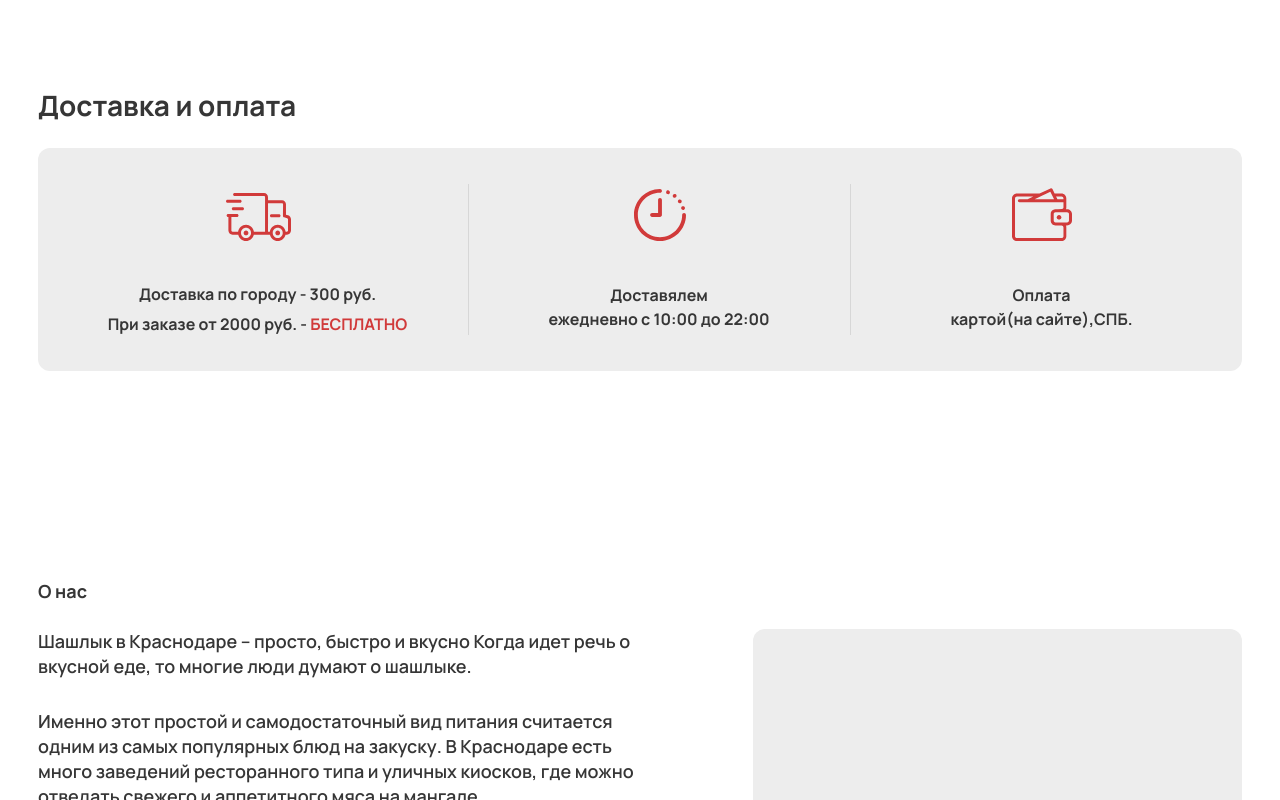
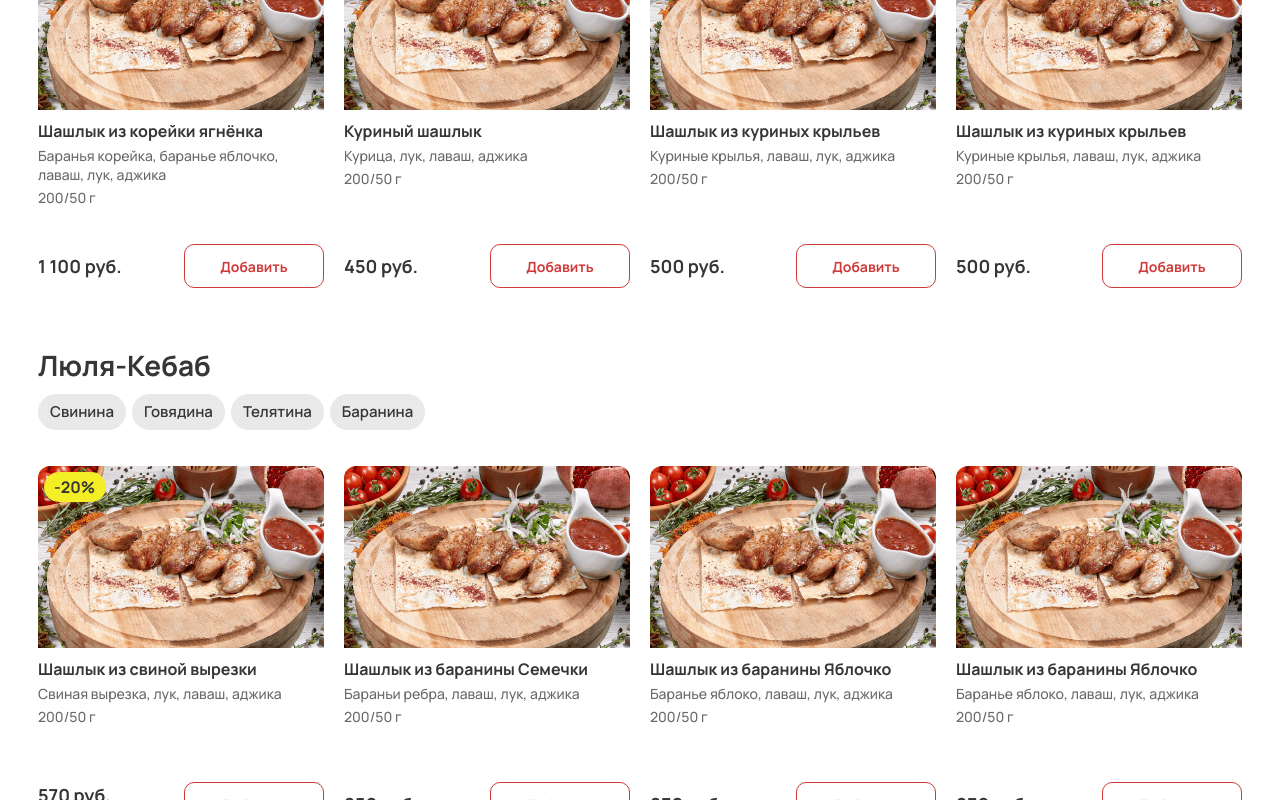
Before and after one commit to Vadim4ick/shampur, a Next.js app: page / in a window 1280 px wide. Shown: the part 1420-2220 px from the top of the page. Built offline with nearby package versions, Linux system fonts and the light colour scheme.

Commit message:
заполнение товарами

```diff
--- a/src/components/CatalogItem.tsx
+++ b/src/components/CatalogItem.tsx
@@ -31,9 +31,11 @@ const CatalogItem = ({ item }: { item: ICatalogItem }) => {
             {item.title}
           </p>
 
-          <div className="line-clamp-2 text-[14px] font-[500] leading-[19px] text-[#696969]">
-            {item.description.join(", ")}
-          </div>
+          {item.description && (
+            <div className="line-clamp-2 text-[14px] font-[500] leading-[19px] text-[#696969]">
+              {item.description.join(", ")}
+            </div>
+          )}
 
           <span className="text-[14px] font-[500] leading-[19px] text-[#696969]">
             {item.weight}
--- a/src/shared/const/catalogItems.tsx
+++ b/src/shared/const/catalogItems.tsx
@@ -2,24 +2,23 @@ export interface ICatalogItem {
   id: number;
   img: string;
   title: string;
-  description: string[];
+  description?: string[];
   price: number;
   weight: string;
   sale?: number;
 }
-
 export const catalogItems = [
   {
     id: 0,
     title: "Шашлык",
-    categories: ["Свинина", "говядина", "Телятина", "баранина"],
+    categories: ["Свинина", "Говядина", "Телятина", "Баранина"],
     items: [
       {
         id: 0,
         img: "/img/eat/1@2x.png",
         title: "Шашлык из свиной вырезки",
         description: ["Свиная вырезка", "лук", "лаваш", "аджика"],
-        price: 1000,
+        price: 570,
         weight: "200/50 г",
         sale: 20,
       },
@@ -27,9 +26,177 @@ export const catalogItems = [
         id: 1,
         img: "/img/eat/1@2x.png",
         title: "Шашлык из баранины Семечки",
-        description: ["Бараньи ребра", "лук", "лаваш", "аджика"],
+        description: ["Бараньи ребра", "лаваш", "лук", "аджика"],
+        price: 850,
         weight: "200/50 г",
+      },
+      {
+        id: 2,
+        img: "/img/eat/1@2x.png",
+        title: "Шашлык из баранины Яблочко",
+        description: ["Баранье яблоко", "лаваш", "лук", "аджика"],
+        price: 830,
+        weight: "200/50 г",
+      },
+      {
+        id: 3,
+        img: "/img/eat/1@2x.png",
+        title: "Шашлык из баранины Яблочко",
+        description: ["Баранье яблоко", "лаваш", "лук", "аджика"],
+        price: 830,
+        weight: "200/50 г",
+      },
+      {
+        id: 4,
+        img: "/img/eat/1@2x.png",
+        title: "Шашлык из корейки ягнёнка",
+        description: [
+          "Баранья корейка",
+          "баранье яблочко",
+          "лаваш",
+          "лук",
+          "аджика",
+        ],
+        price: 1100,
+        weight: "200/50 г",
+      },
+      {
+        id: 5,
+        img: "/img/eat/1@2x.png",
+        title: "Куриный шашлык",
+        description: ["Курица", "лук", "лаваш", "аджика"],
+        price: 450,
+        weight: "200/50 г",
+      },
+      {
+        id: 6,
+        img: "/img/eat/1@2x.png",
+        title: "Шашлык из куриных крыльев",
+        description: ["Куриные крылья", "лаваш", "лук", "аджика"],
+        price: 500,
+        weight: "200/50 г",
+      },
+      {
+        id: 7,
+        img: "/img/eat/1@2x.png",
+        title: "Шашлык из куриных крыльев",
+        description: ["Куриные крылья", "лаваш", "лук", "аджика"],
+        price: 500,
+        weight: "200/50 г",
+      },
+    ],
+  },
+  {
+    id: 1,
+    title: "Люля-Кебаб",
+    categories: ["Свинина", "Говядина", "Телятина", "Баранина"],
+    items: [
+      {
+        id: 0,
+        img: "/img/eat/1@2x.png",
+        title: "Шашлык из свиной вырезки",
+        description: ["Свиная вырезка", "лук", "лаваш", "аджика"],
+        price: 570,
+        weight: "200/50 г",
+        sale: 20,
+      },
+      {
+        id: 1,
+        img: "/img/eat/1@2x.png",
+        title: "Шашлык из баранины Семечки",
+        description: ["Бараньи ребра", "лаваш", "лук", "аджика"],
         price: 850,
+        weight: "200/50 г",
+      },
+      {
+        id: 2,
+        img: "/img/eat/1@2x.png",
+        title: "Шашлык из баранины Яблочко",
+        description: ["Баранье яблоко", "лаваш", "лук", "аджика"],
+        price: 830,
+        weight: "200/50 г",
+      },
+      {
+        id: 3,
+        img: "/img/eat/1@2x.png",
+        title: "Шашлык из баранины Яблочко",
+        description: ["Баранье яблоко", "лаваш", "лук", "аджика"],
+        price: 830,
+        weight: "200/50 г",
+      },
+      {
+        id: 4,
+        img: "/img/eat/1@2x.png",
+        title: "Шашлык из корейки ягнёнка",
+        description: [
+          "Баранья корейка",
+          "баранье яблочко",
+          "лаваш",
+          "лук",
+          "аджика",
+        ],
+        price: 1100,
+        weight: "200/50 г",
+      },
+      {
+        id: 5,
+        img: "/img/eat/1@2x.png",
+        title: "Куриный шашлык",
+        description: ["Курица", "лук", "лаваш", "аджика"],
+        price: 450,
+        weight: "200/50 г",
+      },
+      {
+        id: 6,
+        img: "/img/eat/1@2x.png",
+        title: "Шашлык из куриных крыльев",
+        description: ["Куриные крылья", "лаваш", "лук", "аджика"],
+        price: 500,
+        weight: "200/50 г",
+      },
+      {
+        id: 7,
+        img: "/img/eat/1@2x.png",
+        title: "Шашлык из куриных крыльев",
+        description: ["Куриные крылья", "лаваш", "лук", "аджика"],
+        price: 500,
+        weight: "200/50 г",
+      },
+    ],
+  },
+
+  {
+    id: 2,
+    title: "Напитки",
+    categories: ["Газ", "Б/газ", "Соки", "Пиво"],
+    items: [
+      {
+        id: 0,
+        img: "/img/eat/1@2x.png",
+        title: "Кока-кола",
+        price: 150,
+        weight: "500 мл",
+      },
+      {
+        id: 1,
+        img: "/img/eat/1@2x.png",
+        title: "Кока-кола",
+        price: 150,
+        weight: "500 мл",
+      },
+      {
+        id: 2,
+        img: "/img/eat/1@2x.png",
+        title: "Кока-кола",
+        price: 150,
+        weight: "500 мл",
+      },
+      {
+        id: 3,
+        img: "/img/eat/1@2x.png",
+        title: "Кока-кола",
+        price: 150,
+        weight: "500 мл",
       },
     ],
   },
```
